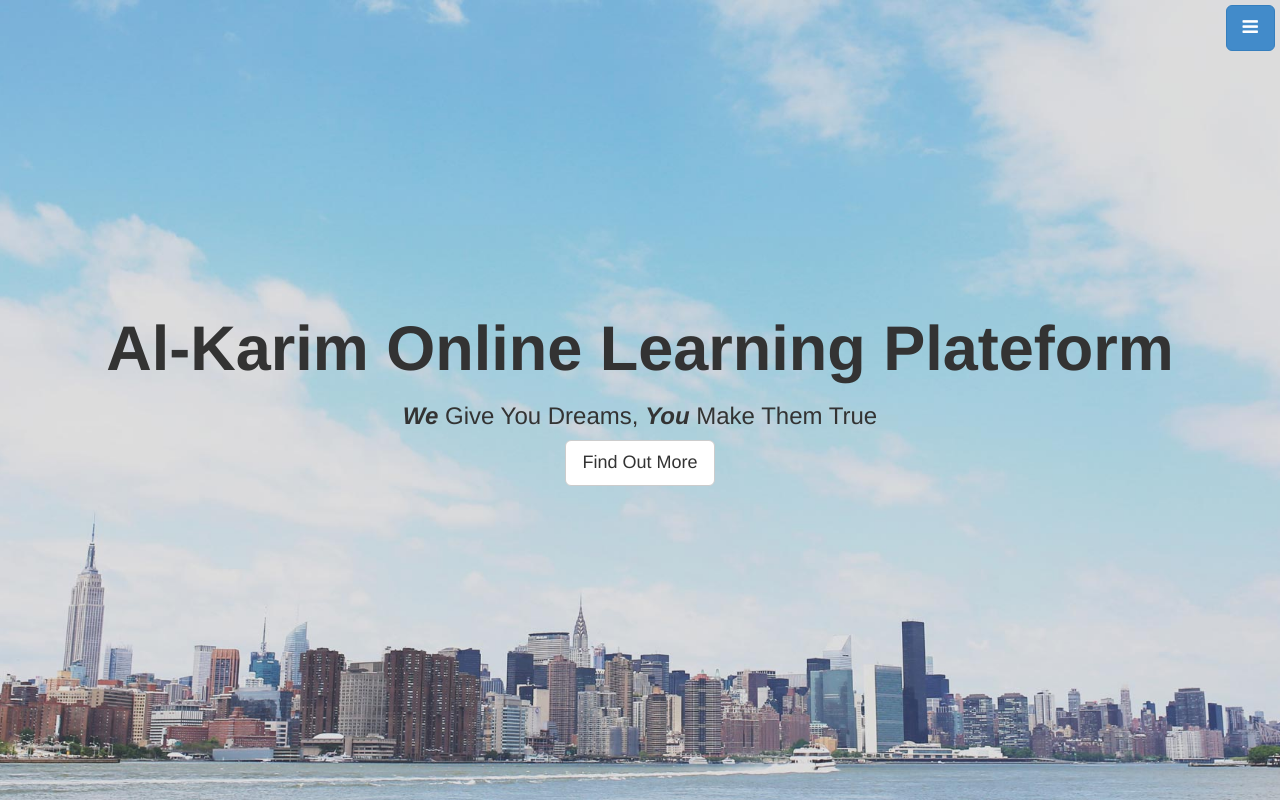
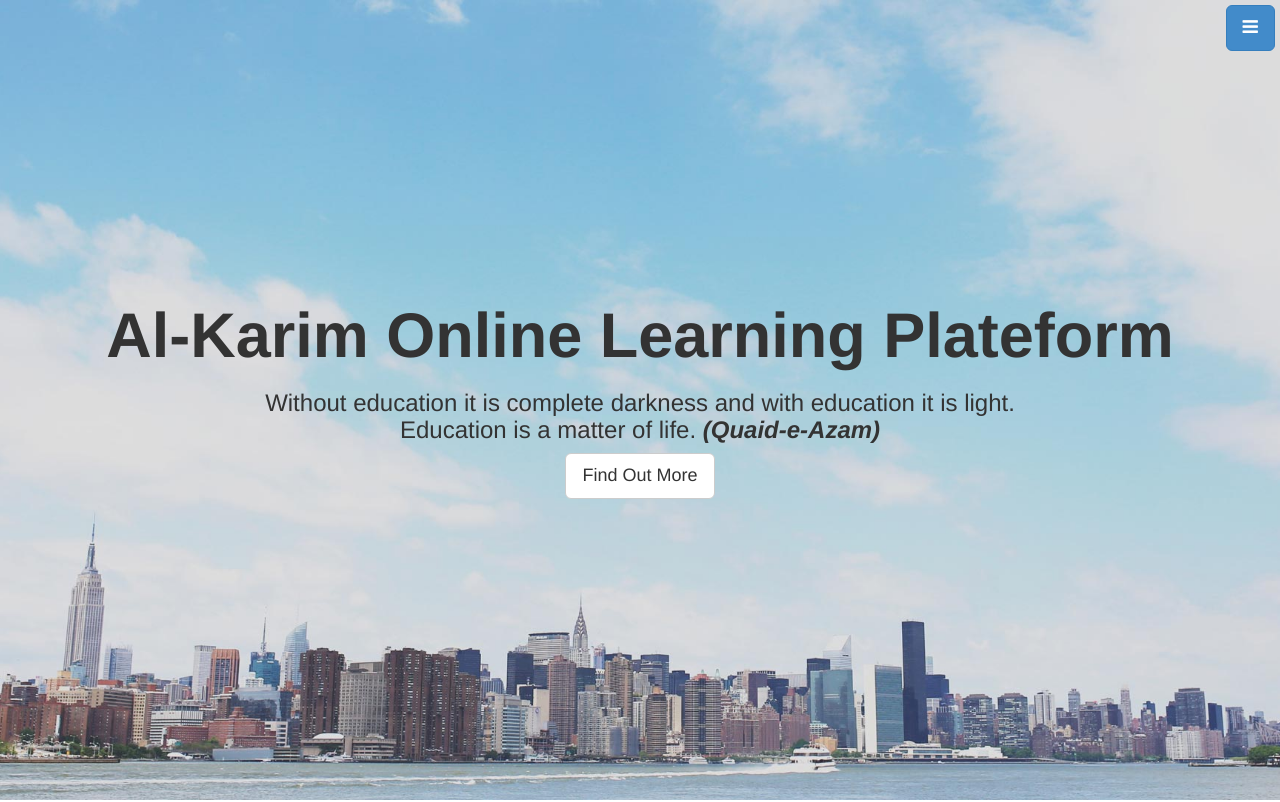
Before and after one commit to ahadkarim/alkarim, a plain HTML site: page index.html in a window 1280 px wide. Shown: the top 802 px of the page. Drawn offline with Linux system fonts and the light colour scheme.

Commit message:
Quote update

```diff
--- a/index.html
+++ b/index.html
@@ -37,7 +37,7 @@
     <div id="top" class="header">
       <div class="vert-text">
         <h1>Al-Karim Online Learning Plateform</h1>
-        <h3><em style="font-weight: 600;">We</em> Give You Dreams, <em style="font-weight: 600;">You</em> Make Them True</h3>
+        <h3>Without education it is complete darkness and with education it is light.<br> Education is a matter of life. <em style="font-weight: 600;">(Quaid-e-Azam)</em></h3>
         <a href="#portfolio" class="btn btn-default btn-lg">Find Out More</a>
       </div>
     </div>
```
